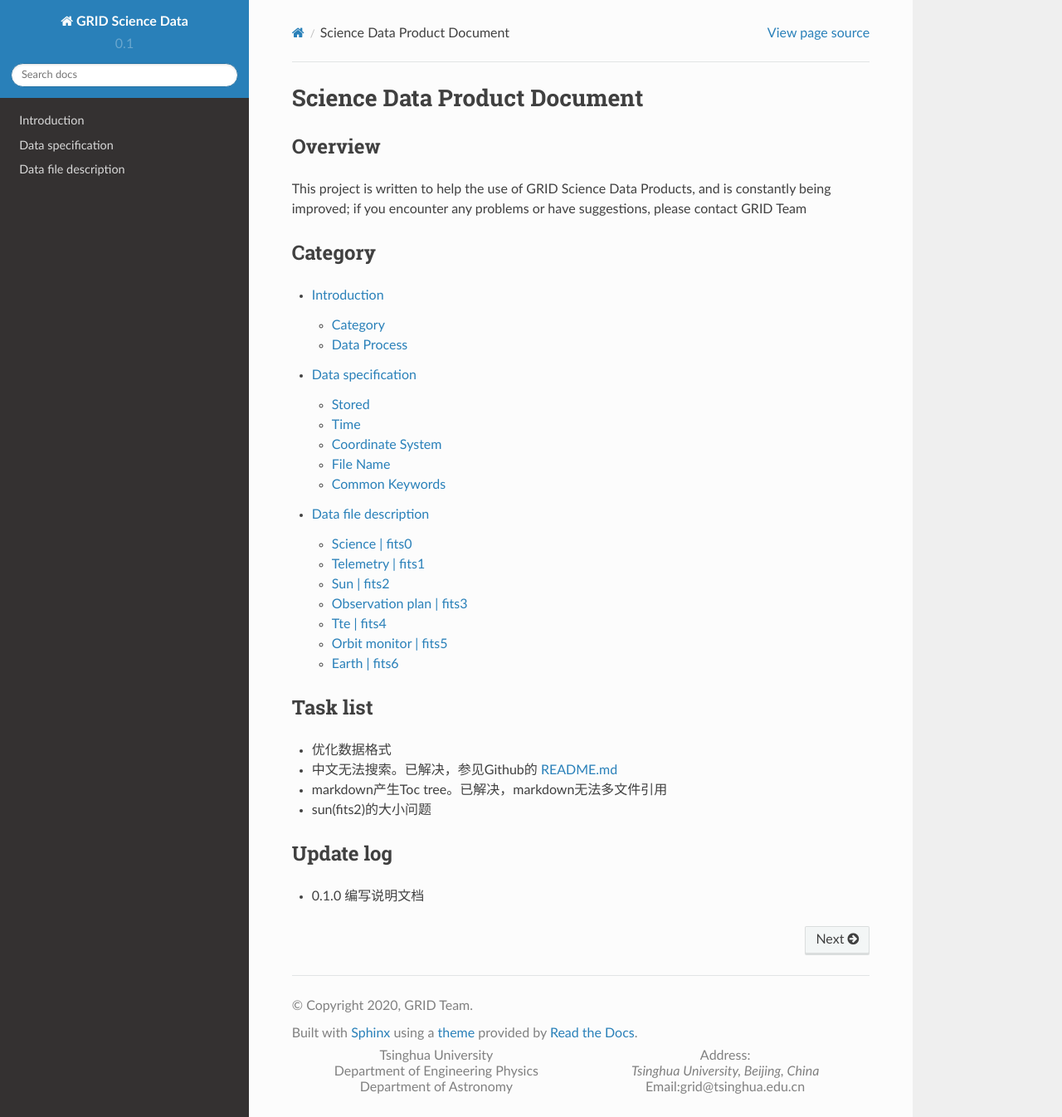
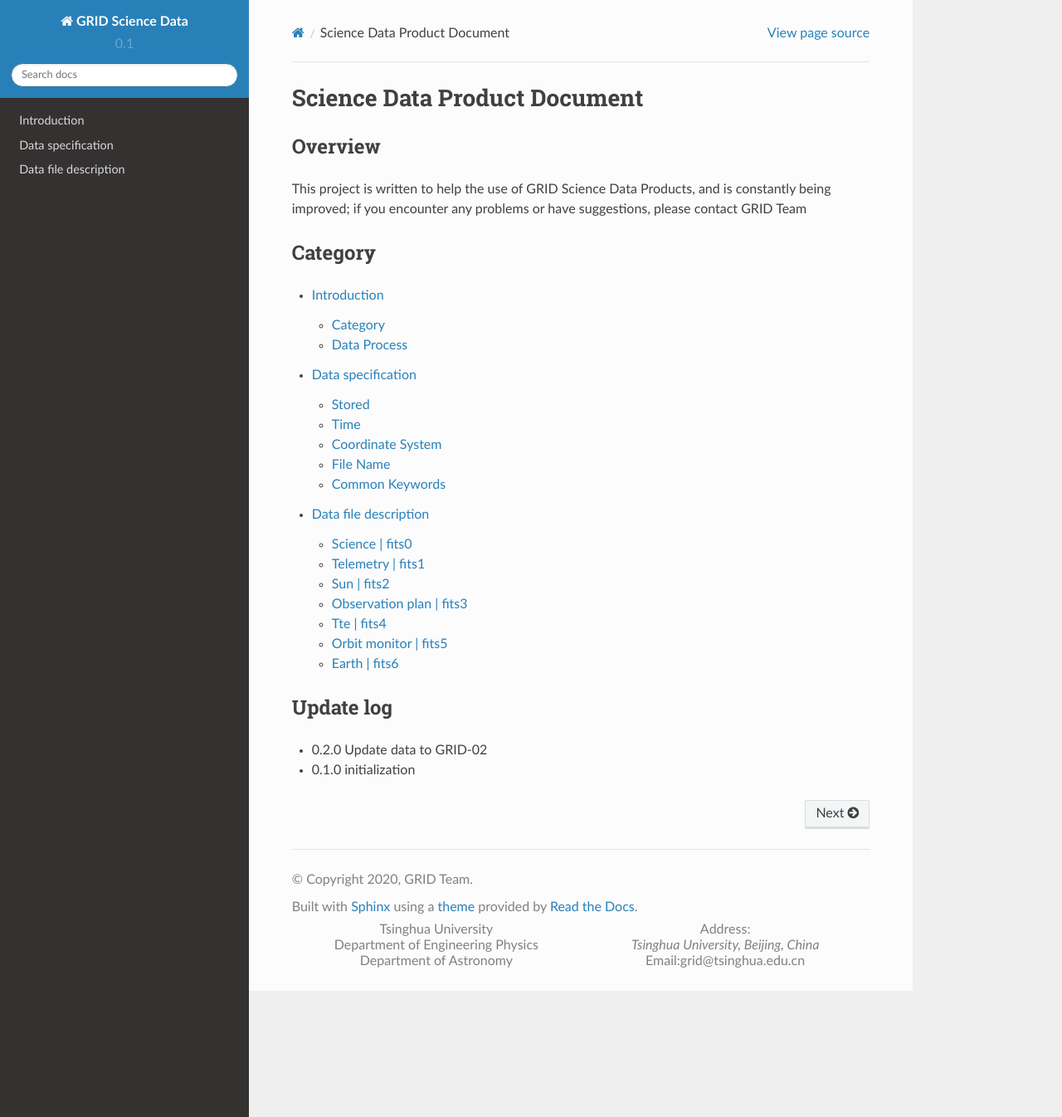
Before and after one commit to GRID-datagroup/DataDocument-02, a Sphinx documentation site: the page built from source/index.rst, in a window 1280 px wide and 1346 px high. Shown: the whole window at 83% size. Built offline with Sphinx 7.4.7 and the Read the Docs theme 2.0.0, drawn with Linux system fonts in a browser that asks for light colours.

Commit message:
fix: makefile

```diff
--- a/source/index.rst
+++ b/source/index.rst
@@ -21,15 +21,7 @@ Category
    norm
    detail/index
 
-Task list
--------------
-* 优化数据格式
-* 中文无法搜索。已解决，参见Github的 `README.md`_
-* markdown产生Toc tree。已解决，markdown无法多文件引用
-* sun(fits2)的大小问题
-
 Update log
 -------------
-* 0.1.0 编写说明文档
-
-.. _README.md: https://github.com/GRID-datagroup/GRID-document/blob/master/README.md
+* 0.2.0 Update data to GRID-02
+* 0.1.0 initialization
```
Also changed, not shown: 1 other file.
